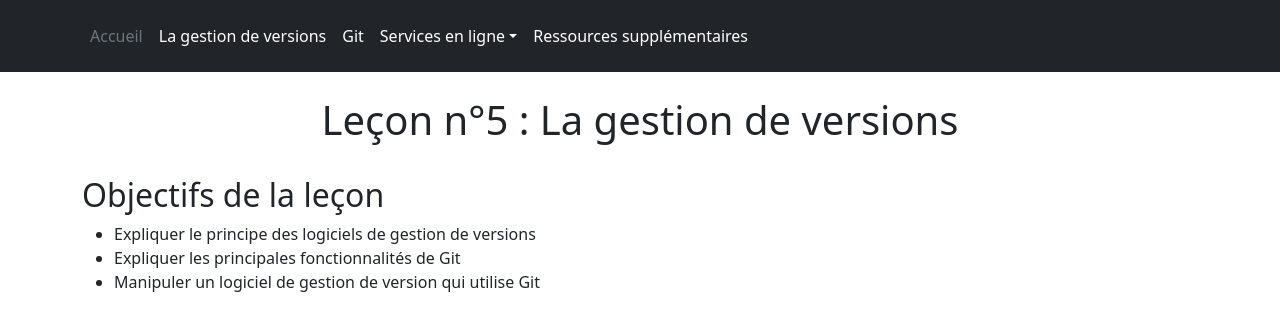
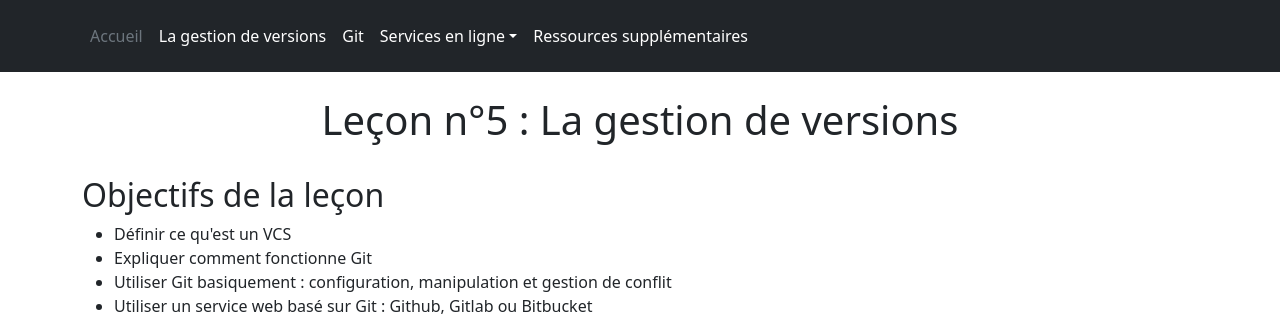
Before and after one commit to CeliaPiquet/PPA6015, a plain HTML site: page index.html in a window 1280 px wide. Shown: the top 331 px of the page. Drawn offline with nearby package versions, Linux system fonts and the light colour scheme.

Commit message:
update goals

```diff
--- a/index.html
+++ b/index.html
@@ -44,9 +44,10 @@
         <h2>Objectifs de la leçon </h2>
 
         <ul>
-            <li>Expliquer le principe des logiciels de gestion de versions</li>
-            <li>Expliquer les principales fonctionnalités de Git</li>
-            <li>Manipuler un logiciel de gestion de version qui utilise Git</li>
+            <li>Définir ce qu'est un VCS</li>
+            <li>Expliquer comment fonctionne Git</li>
+            <li>Utiliser Git basiquement : configuration, manipulation et gestion de conflit</li>
+            <li>Utiliser un service web basé sur Git : Github, Gitlab ou Bitbucket</li>
         </ul>
 
         <br>
```
